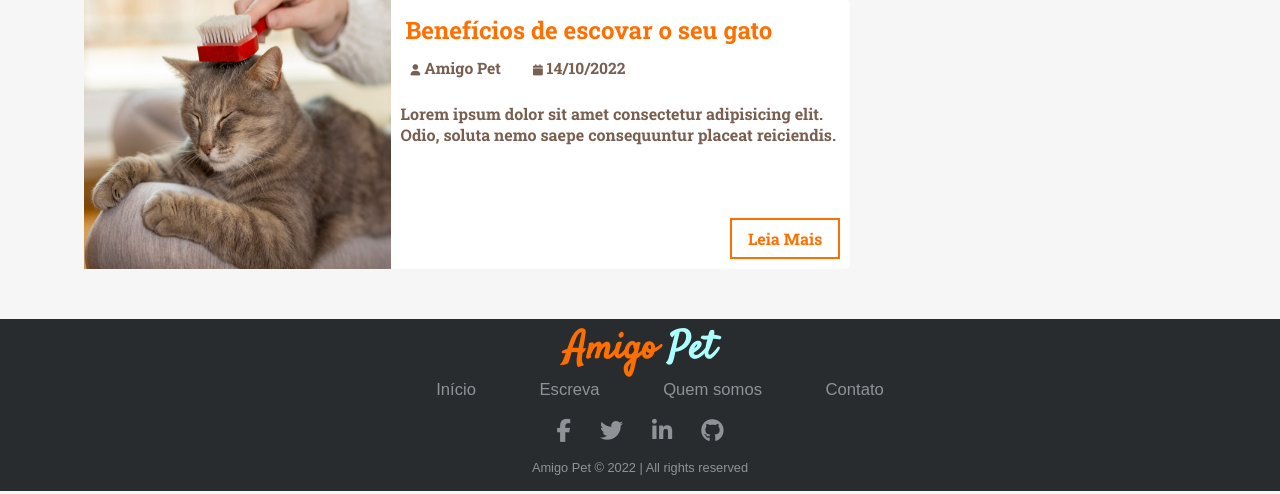
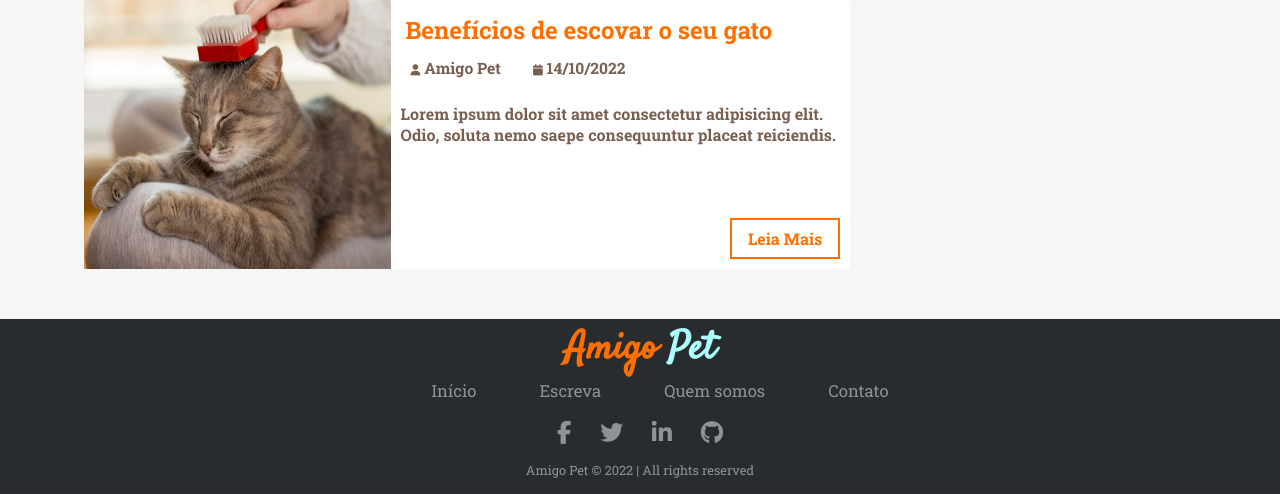
Before and after one commit to ICEI-PUC-Minas-PMV-ADS/pmv-ads-2022-2-e1-proj-web-t8-portal-pets, a PHP site: page / in a window 1280 px wide. Shown: the part 1213-1707 px from the top of the page. Run offline with PHP 8.4, Linux system fonts and the light colour scheme; some libraries are stand-ins or nearby versions; some web fonts are replaced.

Commit message:
ajuste da font do rodapé

```diff
--- a/src/css/style.css
+++ b/src/css/style.css
@@ -321,7 +321,6 @@ header .menu-toggle {
 /* FOOTER */
 .footer{
     background:#292c2f;
-    font-family: 'Play', sans-serif;
     text-align:center;
 }
 
```
